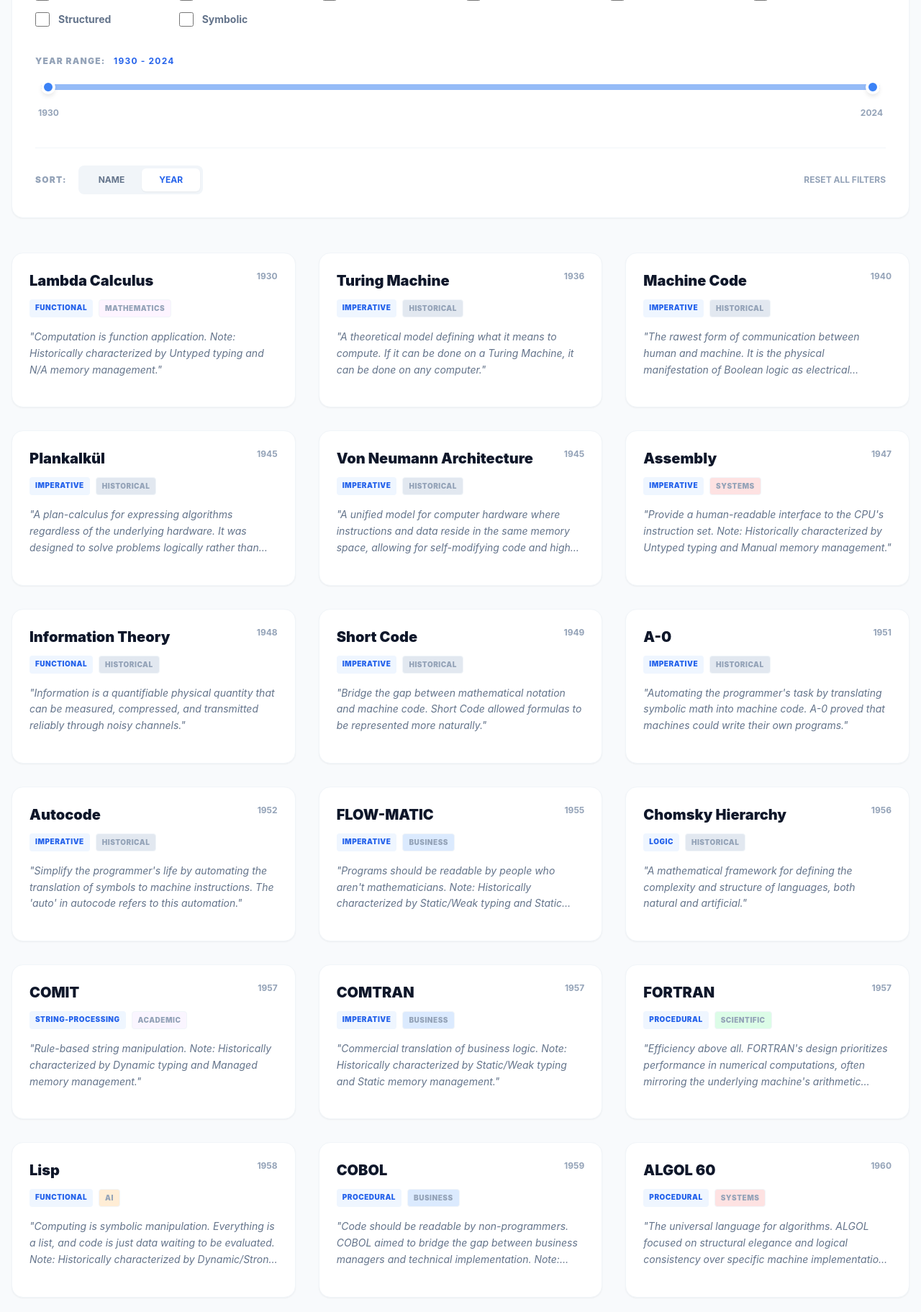
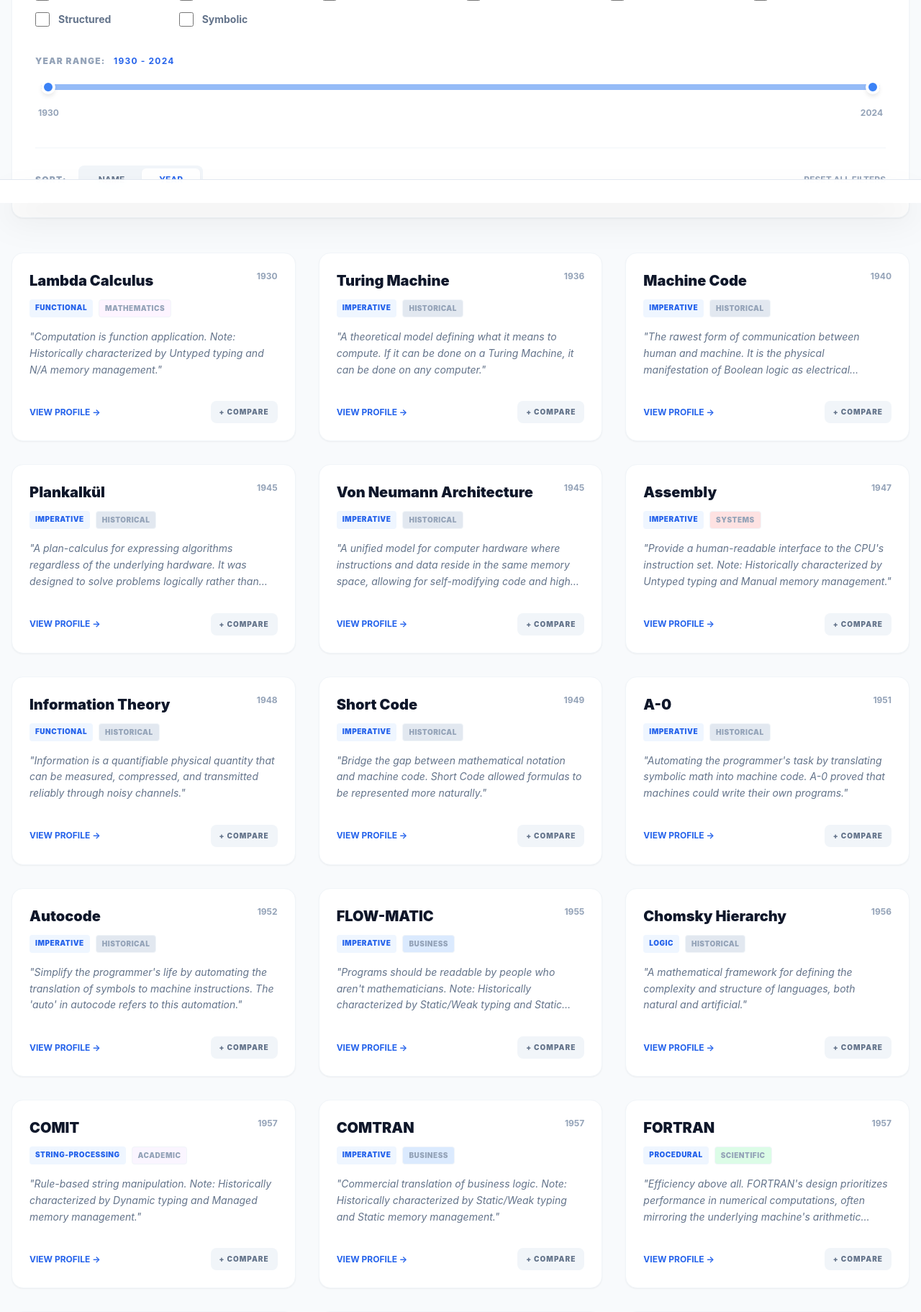
Before and after one commit to someflydev/language-atlas, a FastAPI app: page / in a window 1280 px wide. Shown: the part 551-2374 px from the top of the page at 72% size. Run offline with FastAPI, Linux system fonts and the light colour scheme; some libraries are stand-ins or nearby versions.

Commit message:
[PROMPT_33] Add HTMX-driven filtering and comparison UI
Modernize the index page with HTMX triggers for real-time filtering
and sorting without full page reloads. Implement a persistent
comparison tray for selecting languages and a dedicated engine for
side-by-side technical analysis. Extract the language grid into a
reusable partial to support seamless AJAX updates.

```diff
--- a/src/app/templates/index.html
+++ b/src/app/templates/index.html
@@ -1,7 +1,7 @@
 {% extends "base.html" %}
 
 {% block content %}
-<form action="/" method="get" class="bg-white p-8 rounded-2xl shadow-sm border border-slate-100 mb-12">
+<form hx-get="/" hx-target="#language-grid" hx-trigger="change from:input, change from:select" class="bg-white p-8 rounded-2xl shadow-sm border border-slate-100 mb-12">
     <!-- Cluster Filters -->
     <div class="mb-8">
         <label class="block text-xs font-black uppercase tracking-widest text-slate-400 mb-4">Filter by Cluster</label>
@@ -10,8 +10,7 @@
             <label class="flex items-center space-x-3 cursor-pointer group">
                 <input type="checkbox" name="clusters" value="{{ cluster }}"
                        class="w-5 h-5 rounded-lg border-slate-300 text-blue-600 focus:ring-blue-500 transition-all cursor-pointer"
-                       {% if cluster in selected_clusters %}checked{% endif %}
-                       onchange="this.form.submit()">
+                       {% if cluster in selected_clusters %}checked{% endif %}>
                 <span class="text-sm font-bold text-slate-500 group-hover:text-slate-900 transition-colors">{{ cluster }}</span>
             </label>
             {% endfor %}
@@ -26,8 +25,7 @@
             <label class="flex items-center space-x-3 cursor-pointer group">
                 <input type="checkbox" name="paradigms" value="{{ paradigm }}"
                        class="w-5 h-5 rounded-lg border-slate-300 text-blue-600 focus:ring-blue-500 transition-all cursor-pointer"
-                       {% if paradigm in selected_paradigms %}checked{% endif %}
-                       onchange="this.form.submit()">
+                       {% if paradigm in selected_paradigms %}checked{% endif %}>
                 <span class="text-sm font-bold text-slate-500 group-hover:text-slate-900 transition-colors">{{ paradigm }}</span>
             </label>
             {% endfor %}
@@ -40,11 +38,9 @@
         <div class="relative h-2 bg-slate-100 rounded-full mx-2">
             <div id="slider-track" class="absolute h-full bg-blue-500 rounded-full opacity-50"></div>
             <input type="range" name="min_year" id="min_year" min="{{ min_bound }}" max="{{ max_bound }}" value="{{ min_year }}"
-                   class="absolute pointer-events-none appearance-none w-full h-2 bg-transparent focus:outline-none slider-thumb z-20"
-                   onchange="this.form.submit()">
+                   class="absolute pointer-events-none appearance-none w-full h-2 bg-transparent focus:outline-none slider-thumb z-20">
             <input type="range" name="max_year" id="max_year" min="{{ min_bound }}" max="{{ max_bound }}" value="{{ max_year }}"
-                   class="absolute pointer-events-none appearance-none w-full h-2 bg-transparent focus:outline-none slider-thumb z-30"
-                   onchange="this.form.submit()">
+                   class="absolute pointer-events-none appearance-none w-full h-2 bg-transparent focus:outline-none slider-thumb z-30">
         </div>
         <div class="flex justify-between mt-6 px-1">
             <span class="text-xs font-bold text-slate-400">{{ min_bound }}</span>
@@ -57,12 +53,12 @@
         <div class="flex items-center space-x-4">
             <span class="text-xs font-black uppercase tracking-widest text-slate-400">Sort:</span>
             <div class="flex bg-slate-100 p-1 rounded-lg">
-                <input type="radio" name="sort" value="name" id="sort-name" class="hidden" {% if current_sort == 'name' %}checked{% endif %} onchange="this.form.submit()">
+                <input type="radio" name="sort" value="name" id="sort-name" class="hidden" {% if current_sort == 'name' %}checked{% endif %}>
                 <label for="sort-name" class="px-6 py-2 text-xs font-bold uppercase rounded-md cursor-pointer transition-all {% if current_sort == 'name' %}bg-white shadow-sm text-blue-600{% else %}text-slate-500 hover:text-slate-700{% endif %}">
                     Name
                 </label>
 
-                <input type="radio" name="sort" value="year" id="sort-year" class="hidden" {% if current_sort == 'year' %}checked{% endif %} onchange="this.form.submit()">
+                <input type="radio" name="sort" value="year" id="sort-year" class="hidden" {% if current_sort == 'year' %}checked{% endif %}>
                 <label for="sort-year" class="px-6 py-2 text-xs font-bold uppercase rounded-md cursor-pointer transition-all {% if current_sort == 'year' %}bg-white shadow-sm text-blue-600{% else %}text-slate-500 hover:text-slate-700{% endif %}">
                     Year
                 </label>
@@ -123,37 +119,18 @@
     .slider-thumb::-webkit-slider-thumb:hover {
         transform: scale(1.1);
     }
+    #comparison-tray.show {
+        transform: translateY(0);
+    }
 </style>
 
-<div class="grid grid-cols-1 md:grid-cols-2 lg:grid-cols-3 gap-8">
-    {% for lang in languages %}
-    <div class="card-container group relative flex flex-col h-full">
-        <!-- The Card Content -->
-        <article class="card h-full flex flex-col p-6 bg-white rounded-2xl border border-slate-100 shadow-sm transition-all duration-300 group-hover:shadow-xl group-hover:border-blue-100 group-hover:-translate-y-1 relative">
-            <header class="mb-4">
-                <div class="flex justify-between items-start mb-3">
-                    <h2 class="text-xl font-black text-slate-900 group-hover:text-blue-600 transition-colors">{{ lang.display_name }}</h2>
-                    <span class="text-xs font-bold text-slate-400">{{ lang.year }}</span>
-                </div>
-                <!-- Tags: Higher z-index and explicit pointer events -->
-                <div class="flex flex-wrap gap-2 relative z-30">
-                    {% if lang.paradigms %}
-                    <a href="/paradigm/{{ lang.paradigms[0] }}" target="_blank" rel="noopener noreferrer" class="text-[10px] font-black uppercase tracking-wider text-blue-600 bg-blue-50 px-2 py-1 rounded hover:bg-blue-100 transition-colors pointer-events-auto relative">
-                        {{ lang.paradigms[0] }}
-                    </a>
-                    {% endif %}
-                    <a href="/cluster/{{ lang.cluster }}" target="_blank" rel="noopener noreferrer" class="text-[10px] font-black uppercase tracking-wider text-slate-400 border border-slate-100 px-2 py-1 rounded hover:bg-slate-50 transition-colors badge cluster-{{ lang.cluster|lower }} pointer-events-auto relative">
-                        {{ lang.cluster }}
-                    </a>
-                </div>
-            </header>
-            <p class="text-sm text-slate-500 leading-relaxed line-clamp-3 italic mb-4">
-                "{{ lang.philosophy }}"
-            </p>
-            <!-- Card-level link overlay: Inside article, lower z-index than tags -->
-            <a href="/language/{{ lang.name }}" class="absolute inset-0 z-10 rounded-2xl cursor-pointer" aria-label="View {{ lang.display_name }} profile"></a>
-        </article>
-    </div>
-    {% endfor %}
+{% include "partials/language_grid.html" %}
+
+<!-- Comparison Tray -->
+<div id="comparison-tray"
+     hx-get="/compare/tray"
+     hx-trigger="load"
+     class="fixed bottom-0 left-0 right-0 z-50 p-4 bg-white/95 backdrop-blur-md border-t border-slate-200 shadow-2xl transform translate-y-full transition-transform duration-300">
+    <!-- Content loaded via HTMX -->
 </div>
 {% endblock %}
--- /dev/null
+++ b/src/app/templates/partials/comparison_tray_content.html
@@ -0,0 +1,43 @@
+{% if selected_languages %}
+<div class="container flex items-center justify-between">
+    <div class="flex items-center gap-6">
+        <div class="flex flex-col">
+            <span class="text-[10px] font-black uppercase tracking-[0.2em] text-slate-400">Comparison Tray</span>
+            <span class="text-sm font-bold text-blue-600">{{ selected_languages|length }} languages selected</span>
+        </div>
+
+        <div class="flex -space-x-3">
+            {% for lang in selected_languages %}
+            <div class="group relative">
+                <div class="w-12 h-12 rounded-full bg-white border-2 border-blue-100 flex items-center justify-center text-blue-600 text-[10px] font-black shadow-sm group-hover:border-blue-500 transition-colors">
+                    {{ lang[:2]|upper }}
+                </div>
+                <button hx-get="/compare/remove?lang={{ lang }}" hx-target="#comparison-tray" class="absolute -top-1 -right-1 w-5 h-5 bg-red-500 text-white rounded-full flex items-center justify-center text-xs opacity-0 group-hover:opacity-100 transition-opacity border-2 border-white shadow-sm">
+                    &times;
+                </button>
+            </div>
+            {% endfor %}
+        </div>
+    </div>
+
+    <div class="flex items-center gap-6">
+        <button hx-get="/compare/clear" hx-target="#comparison-tray" class="text-xs font-bold uppercase tracking-widest text-slate-400 hover:text-red-500 transition-colors">Clear All</button>
+        {% if selected_languages|length >= 2 %}
+        <a href="/compare?{% for l in selected_languages %}lang={{ l }}&{% endfor %}" class="bg-blue-600 text-white px-8 py-3 rounded-xl text-xs font-black uppercase tracking-widest hover:bg-blue-700 hover:-translate-y-0.5 transition-all shadow-xl shadow-blue-500/30">
+            Compare Now
+        </a>
+        {% else %}
+        <div class="text-xs font-bold text-slate-300 uppercase tracking-widest border border-slate-100 px-6 py-3 rounded-xl bg-slate-50/50">
+            Select 1 more to compare
+        </div>
+        {% endif %}
+    </div>
+</div>
+<script>
+    document.getElementById('comparison-tray').classList.add('show');
+</script>
+{% else %}
+<script>
+    document.getElementById('comparison-tray').classList.remove('show');
+</script>
+{% endif %}
--- /dev/null
+++ b/src/app/templates/partials/language_grid.html
@@ -0,0 +1,45 @@
+<div id="language-grid" class="grid grid-cols-1 md:grid-cols-2 lg:grid-cols-3 gap-8">
+    {% for lang in languages %}
+    <div class="card-container group relative flex flex-col h-full">
+        <!-- The Card Content -->
+        <article class="card h-full flex flex-col p-6 bg-white rounded-2xl border border-slate-100 shadow-sm transition-all duration-300 group-hover:shadow-xl group-hover:border-blue-100 group-hover:-translate-y-1 relative">
+            <header class="mb-4">
+                <div class="flex justify-between items-start mb-3">
+                    <h2 class="text-xl font-black text-slate-900 group-hover:text-blue-600 transition-colors">{{ lang.display_name }}</h2>
+                    <span class="text-xs font-bold text-slate-400">{{ lang.year }}</span>
+                </div>
+                <!-- Tags -->
+                <div class="flex flex-wrap gap-2 relative z-30">
+                    {% if lang.paradigms %}
+                    <a href="/paradigm/{{ lang.paradigms[0] }}" target="_blank" rel="noopener noreferrer" class="text-[10px] font-black uppercase tracking-wider text-blue-600 bg-blue-50 px-2 py-1 rounded hover:bg-blue-100 transition-colors pointer-events-auto relative">
+                        {{ lang.paradigms[0] }}
+                    </a>
+                    {% endif %}
+                    <a href="/cluster/{{ lang.cluster }}" target="_blank" rel="noopener noreferrer" class="text-[10px] font-black uppercase tracking-wider text-slate-400 border border-slate-100 px-2 py-1 rounded hover:bg-slate-50 transition-colors badge cluster-{{ lang.cluster|lower }} pointer-events-auto relative">
+                        {{ lang.cluster }}
+                    </a>
+                </div>
+            </header>
+            <p class="text-sm text-slate-500 leading-relaxed line-clamp-3 italic mb-4">
+                "{{ lang.philosophy }}"
+            </p>
+
+            <div class="mt-auto pt-4 flex justify-between items-center relative z-30">
+                <a href="/language/{{ lang.name }}" class="text-xs font-bold uppercase text-blue-600 hover:text-blue-800 transition-colors">
+                    View Profile &rarr;
+                </a>
+                <button
+                    hx-get="/compare/add?lang={{ lang.name }}"
+                    hx-target="#comparison-tray"
+                    hx-swap="innerHTML"
+                    class="text-[10px] font-black uppercase tracking-widest bg-slate-100 text-slate-500 px-3 py-2 rounded-lg hover:bg-blue-600 hover:text-white transition-all">
+                    + Compare
+                </button>
+            </div>
+
+            <!-- Card-level link overlay: Inside article, lower z-index than tags and buttons -->
+            <a href="/language/{{ lang.name }}" class="absolute inset-0 z-10 rounded-2xl cursor-pointer" aria-label="View {{ lang.display_name }} profile"></a>
+        </article>
+    </div>
+    {% endfor %}
+</div>
```
Also changed, not shown: src/app/templates/compare.html (added, +36 -0 lines), src/app/templates/partials/comparison_table.html (added, +114 -0 lines).
